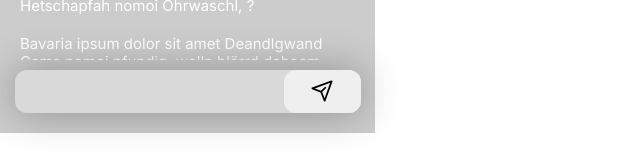
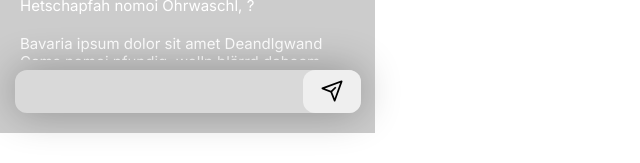
Before and after one commit to chris-yooo/capstone-project, a React (Create React App) app: page / in a window 1280 px wide. Shown: the part 534-697 px from the top of the page, without its empty margins (0-640 px from the left). Built offline with nearby package versions, Linux system fonts and the light colour scheme.

Commit message:
style change and eslint fix

```diff
--- a/package.json
+++ b/package.json
@@ -9,7 +9,7 @@
     "jest": "react-scripts test --watchAll=false --passWithNoTests",
     "jest:watch": "react-scripts test --watchAll",
     "lint": "npm run eslint && npm run stylelint",
-    "eslint": "eslint '**/*.{js,jsx}'",
+    "eslint": "eslint \"**/*.{js,jsx}\"",
     "eslint:fix": "npm run eslint -- --fix",
     "prepare": "npx husky install",
     "stylelint": "npx stylelint src/{**/*,*}.{css,js,jsx}",
--- a/src/components/Input.jsx
+++ b/src/components/Input.jsx
@@ -23,7 +23,7 @@ export default function Input({addNewMessage}) {
 const Wrapper = styled.div`
   text-align: left;
   display: flex;
-  justify-content: center;
+  justify-content: space-between;
   width: 346px;
   height: 45px;
   background: #d9d9d9;
@@ -35,6 +35,8 @@ const Wrapper = styled.div`
 
 const InputForm = styled.form`
   display: flex;
+  justify-content: space-between;
+  width: 100%;
 `;
 
 const InputStyled = styled.input`
@@ -47,16 +49,16 @@ const InputStyled = styled.input`
   border: none;
 
   &:hover {
-    outline: 1px dotted #d0d0d0;
-  }
-
-  &:focus {
-    outline: 1px dotted #d0d0d0;
+    outline: 1px solid #0060df;
   }
 `;
 
 const InputButton = styled.button`
-  width: 100px;
+  width: 7rem;
   border: none;
   border-radius: 12px;
+
+  &:hover {
+    outline: 1px solid #0060df;
+  }
 `;
--- a/src/pages/HomePage.jsx
+++ b/src/pages/HomePage.jsx
@@ -14,7 +14,7 @@ export default function CHRAT({messages, addNewMessage}) {
           <h1>chRat</h1>
         </Header>
         <Main id={'mainChat'}>
-          <Chat messages={messages} goToScrollDown={goToScrollDown}></Chat>
+          <Chat messages={messages} goToScrollDown={goToScrollDown} />
           {/* {window.scrollTo(0, document.body.scrollHeight)} */}
         </Main>
         <Input addNewMessage={addNewMessage} />
@@ -42,23 +42,25 @@ const Header = styled.header`
     font-weight: 400;
     font-size: 4rem;
     text-align: center;
-    color: #ffffff;
-    text-shadow: 0px 0px 10px rgba(0, 0, 0, 0.25);
+    color: #fff;
+    text-shadow: 0 0 10px rgba(0, 0, 0, 0.25);
   }
 `;
 
 const Main = styled.main`
   width: 375px;
+
   /* height: 475px; */
+
   height: 550px;
   overflow-y: scroll;
   p {
     margin: 20px;
-    margin-top: 0px;
+    margin-top: 0;
     font-style: normal;
     font-weight: 400;
     font-size: 15px;
     line-height: 18px;
-    color: #ffffff;
+    color: #fff;
   }
 `;
```
